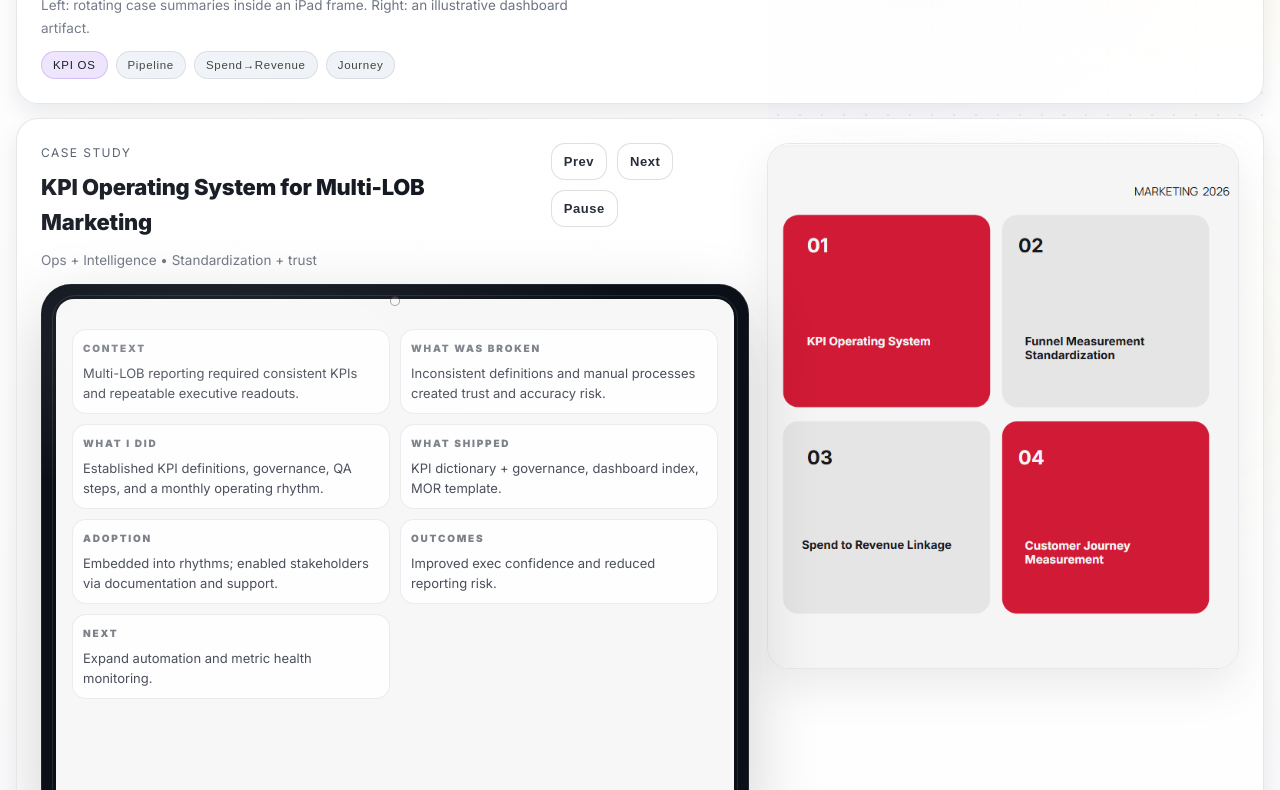
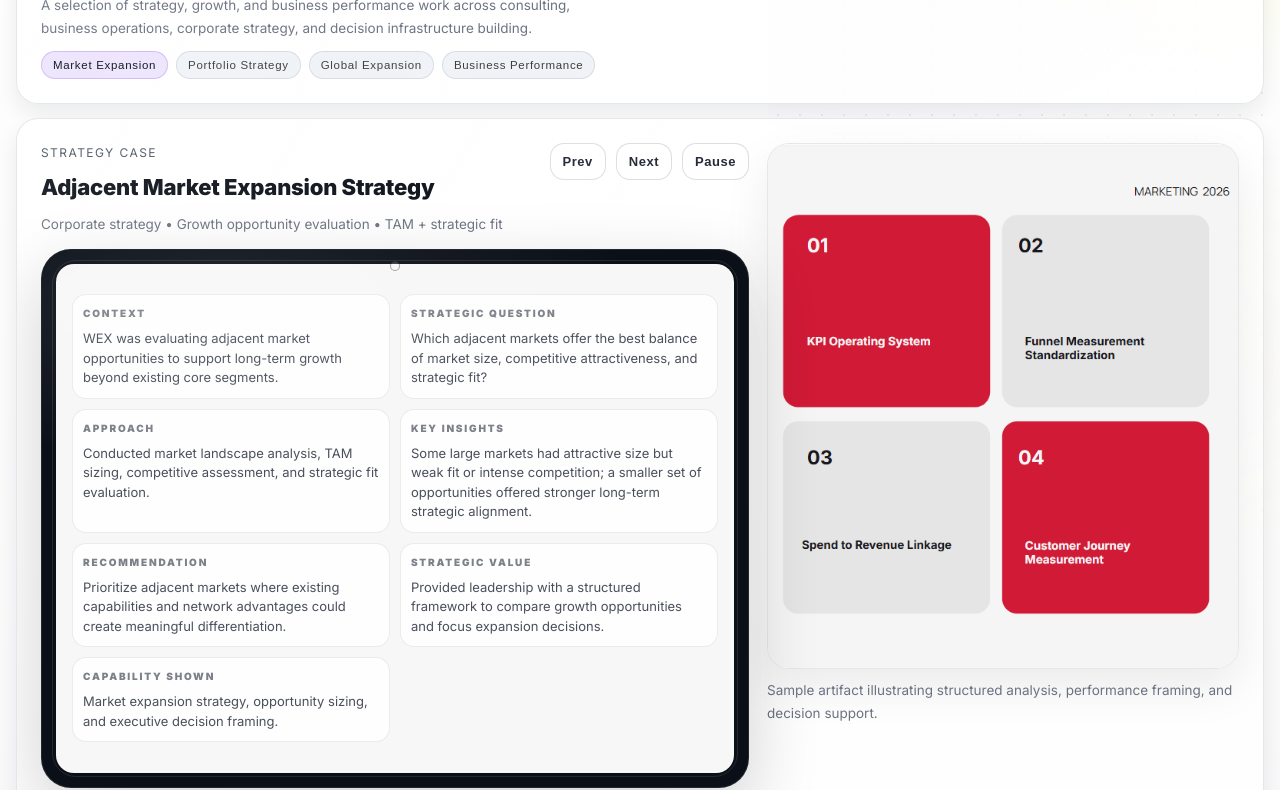
Before and after one commit to Jzhang1011/Jessie-portfolio, a plain HTML site: page case-studies.html in a window 1280 px wide. Shown: the part 203-993 px from the top of the page. Drawn offline with Linux system fonts and the light colour scheme.

Commit message:
Update case-studies.html

```diff
--- a/case-studies.html
+++ b/case-studies.html
@@ -3,7 +3,7 @@
 <head>
   <meta charset="utf-8" />
   <meta name="viewport" content="width=device-width, initial-scale=1" />
-  <title>Case Studies | Jessie Zhang</title>
+  <title>Strategy Case Studies | Jessie Zhang</title>
 
   <link rel="preconnect" href="https://fonts.googleapis.com">
   <link rel="preconnect" href="https://fonts.gstatic.com" crossorigin>
@@ -17,14 +17,14 @@
     <nav class="nav">
       <div class="brand">
         <div class="name">Jessie Zhang</div>
-        <div class="tag">Case Studies</div>
+        <div class="tag">Strategy Case Studies</div>
       </div>
       <div class="links">
         <a href="index.html">Home</a>
         <a href="impact.html">Impact</a>
         <a class="active" href="case-studies.html">Case Studies</a>
-        <a href="playbooks.html">Playbooks</a>
-        <a href="ai.html">AI</a>
+        <a href="playbooks.html">Frameworks</a>
+        <a href="ai.html">Decision Systems</a>
         <a href="about.html">About</a>
       </div>
     </nav>
@@ -33,25 +33,28 @@
   <main class="container">
     <!-- Header -->
     <section class="card">
-      <h1 style="margin-top:0">Case Studies</h1>
-      <p class="small">Left: rotating case summaries inside an iPad frame. Right: an illustrative dashboard artifact.</p>
+      <h1 style="margin-top:0">Strategy Case Studies</h1>
+      <p class="small">
+        A selection of strategy, growth, and business performance work across consulting, business operations,
+        corporate strategy, and decision infrastructure building.
+      </p>
 
       <div class="caseTabs" id="caseTabs" aria-label="Case selector">
-        <button class="chip" type="button" aria-pressed="true" data-case="kpi">KPI OS</button>
-        <button class="chip" type="button" aria-pressed="false" data-case="pipeline">Pipeline</button>
-        <button class="chip" type="button" aria-pressed="false" data-case="spend">Spend→Revenue</button>
-        <button class="chip" type="button" aria-pressed="false" data-case="journey">Journey</button>
+        <button class="chip" type="button" aria-pressed="true" data-case="market-expansion">Market Expansion</button>
+        <button class="chip" type="button" aria-pressed="false" data-case="portfolio">Portfolio Strategy</button>
+        <button class="chip" type="button" aria-pressed="false" data-case="global-expansion">Global Expansion</button>
+        <button class="chip" type="button" aria-pressed="false" data-case="branch-performance">Business Performance</button>
       </div>
     </section>
 
     <!-- Two-column viewer -->
     <section class="card" style="margin-top:14px">
       <div class="caseViewerGrid">
-        <!-- LEFT (70%): iPad frame -->
+        <!-- LEFT -->
         <div class="caseLeft">
           <div class="caseLeftHead">
             <div>
-              <div class="kicker">Case study</div>
+              <div class="kicker">Strategy case</div>
               <h2 id="caseTitle" style="margin:8px 0 0">—</h2>
               <p class="small" id="caseAngle" style="margin:8px 0 0">—</p>
             </div>
@@ -71,88 +74,94 @@
             </div>
             <div class="ipad-vert__camera"></div>
           </div>
-
-
         </div>
 
-        <!-- RIGHT (30%): static dashboard png -->
+        <!-- RIGHT -->
         <div class="caseRight">
           <a class="dashShot" href="assets/Dashboard.png" target="_blank" rel="noopener">
-            <img src="assets/Dashboard.png" alt="Dashboard example" loading="lazy">
-
+            <img src="assets/Dashboard.png" alt="Illustrative strategic framework artifact" loading="lazy">
           </a>
+          <p class="small" style="margin-top:10px">
+            Sample artifact illustrating structured analysis, performance framing, and decision support.
+          </p>
         </div>
       </div>
     </section>
 
-    <!-- AI CTA -->
+    <!-- Additional capability CTA -->
     <section class="card" style="margin-top:14px">
-      <h2>AI work</h2>
-      <p class="small">For MIA and MMM Copilot, see the AI page (includes governance + adoption details).</p>
+      <h2>Additional decision system work</h2>
+      <p class="small">
+        Beyond formal strategy projects, I’ve also built decision infrastructure that helps leadership connect
+        performance signals to investment decisions.
+      </p>
       <div class="btnrow">
-        <a class="btn" href="ai.html#mia">MIA Case →</a>
-        <a class="btn" href="ai.html#mmm">MMM Copilot Case →</a>
+        <a class="btn" href="ai.html#mia">AI Decision Support →</a>
+        <a class="btn" href="ai.html#mmm">Investment Decision Systems →</a>
       </div>
     </section>
 
     <script>
       (function(){
         const CASES = {
-          kpi: {
-            title: "KPI Operating System for Multi-LOB Marketing",
-            angle: "Ops + Intelligence • Standardization + trust",
+          "market-expansion": {
+            title: "Adjacent Market Expansion Strategy",
+            angle: "Corporate strategy • Growth opportunity evaluation • TAM + strategic fit",
             blocks: [
-              { k:"Context", t:"Multi-LOB reporting required consistent KPIs and repeatable executive readouts." },
-              { k:"What was broken", t:"Inconsistent definitions and manual processes created trust and accuracy risk." },
-              { k:"What I did", t:"Established KPI definitions, governance, QA steps, and a monthly operating rhythm." },
-              { k:"What shipped", t:"KPI dictionary + governance, dashboard index, MOR template." },
-              { k:"Adoption", t:"Embedded into rhythms; enabled stakeholders via documentation and support." },
-              { k:"Outcomes", t:"Improved exec confidence and reduced reporting risk." },
-              { k:"Next", t:"Expand automation and metric health monitoring." }
+              { k:"Context", t:"WEX was evaluating adjacent market opportunities to support long-term growth beyond existing core segments." },
+              { k:"Strategic question", t:"Which adjacent markets offer the best balance of market size, competitive attractiveness, and strategic fit?" },
+              { k:"Approach", t:"Conducted market landscape analysis, TAM sizing, competitive assessment, and strategic fit evaluation." },
+              { k:"Key insights", t:"Some large markets had attractive size but weak fit or intense competition; a smaller set of opportunities offered stronger long-term strategic alignment." },
+              { k:"Recommendation", t:"Prioritize adjacent markets where existing capabilities and network advantages could create meaningful differentiation." },
+              { k:"Strategic value", t:"Provided leadership with a structured framework to compare growth opportunities and focus expansion decisions." },
+              { k:"Capability shown", t:"Market expansion strategy, opportunity sizing, and executive decision framing." }
             ]
           },
-          pipeline: {
-            title: "Pipeline & Funnel Measurement Standardization",
-            angle: "Growth + Rev alignment • Lifecycle clarity",
+
+          "portfolio": {
+            title: "Portfolio Strategy & Divestment Analysis",
+            angle: "Portfolio strategy • Capital allocation • Structural market headwinds",
             blocks: [
-              { k:"Context", t:"Marketing and Sales needed a shared funnel truth for performance and planning." },
-              { k:"What was broken", t:"Ambiguous lifecycle definitions and inconsistent conversion views." },
-              { k:"What I did", t:"Defined stages, conversion metrics, and visibility that supports coverage discussions." },
-              { k:"What shipped", t:"Lifecycle map, funnel dashboard, coverage targets V1." },
-              { k:"Adoption", t:"Aligned stakeholders on definitions and usage in operating rhythms." },
-              { k:"Outcomes", t:"Clearer accountability and improved planning inputs." },
-              { k:"Next", t:"Instrument buying-group and channel-level diagnostics." }
+              { k:"Context", t:"During a portfolio review, leadership needed to determine whether one CPS product remained strategically viable." },
+              { k:"Strategic question", t:"Should WEX continue investing in this product, or reallocate resources toward higher-value opportunities?" },
+              { k:"Approach", t:"Assessed market trends, growth outlook, product performance, competitive dynamics, and reinvestment vs. divestment scenarios." },
+              { k:"Key insights", t:"The product faced structural market headwinds and weaker long-term growth potential relative to other portfolio options." },
+              { k:"Recommendation", t:"Recommended divestment to allow capital and leadership focus to shift toward higher-growth areas." },
+              { k:"Strategic value", t:"Supported portfolio optimization and more disciplined allocation of investment across the business." },
+              { k:"Capability shown", t:"Portfolio strategy, investment tradeoff analysis, and strategic prioritization." }
             ]
           },
-          spend: {
-            title: "Spend → Revenue Linkage (Finance-grade Reporting)",
-            angle: "Ops + Finance alignment • ROI credibility",
+
+          "global-expansion": {
+            title: "Global Expansion Target Evaluation",
+            angle: "International strategy • Trade-off analysis • Market entry prioritization",
             blocks: [
-              { k:"Context", t:"Expense lived outside core performance tools; leaders needed credible connection to outcomes." },
-              { k:"What was broken", t:"Hard to reconcile expense, performance, and revenue across systems." },
-              { k:"What I did", t:"Defined mappings, reconciliation logic, and audit-friendly reporting views." },
-              { k:"What shipped", t:"Spend mappings, linked datasets, ROI views used in readouts." },
-              { k:"Adoption", t:"Enabled stakeholders with documentation and repeatable views." },
-              { k:"Outcomes", t:"Stronger budget allocation discussions grounded in consistent data." },
-              { k:"Next", t:"Expand to journey-level unit economics and incrementality." }
+              { k:"Context", t:"A TPG-managed pharmaceutical company was evaluating markets for global expansion." },
+              { k:"Strategic question", t:"Which expansion targets offered the strongest combination of regulatory feasibility, market opportunity, and economic attractiveness?" },
+              { k:"Approach", t:"Built a comparative framework evaluating regulatory barriers, market size, growth potential, and economic viability across candidate markets." },
+              { k:"Key insights", t:"Some markets offered attractive size but difficult regulatory hurdles; others had faster entry but lower long-term upside." },
+              { k:"Recommendation", t:"Prioritize markets balancing realistic entry feasibility with meaningful strategic growth potential." },
+              { k:"Strategic value", t:"Enabled leadership to compare global expansion paths using a structured trade-off framework rather than market size alone." },
+              { k:"Capability shown", t:"International growth strategy, market evaluation, and decision trade-off framing." }
             ]
           },
-          journey: {
-            title: "Customer Journey Measurement Framework",
-            angle: "Growth + Ops • Prioritize and optimize journeys",
+
+          "branch-performance": {
+            title: "Branch Performance Strategy",
+            angle: "Business performance • Commercial effectiveness • Operational strategy",
             blocks: [
-              { k:"Context", t:"Needed a structured way to prioritize journeys and focus optimization effort." },
-              { k:"What was broken", t:"Too many potential journeys; unclear KPI ownership and instrumentation requirements." },
-              { k:"What I did", t:"Built journey KPI mapping, prioritization criteria, and a repeatable optimization loop." },
-              { k:"What shipped", t:"Journey scorecard, KPI tree per stage, instrumentation checklist, test backlog template." },
-              { k:"Adoption", t:"Embedded into planning and readouts to keep focus on highest-leverage journeys." },
-              { k:"Outcomes", t:"Clearer prioritization and faster movement from insight to action." },
-              { k:"Next", t:"Layer in experimentation and incrementality by journey." }
+              { k:"Context", t:"Capital One launched TV advertising to drive mortgage demand, but branch-level results varied significantly." },
+              { k:"Strategic question", t:"Why were some branches seeing meaningful lift while others showed little improvement?" },
+              { k:"Approach", t:"Analyzed branch performance pre/post campaign, segmented branches into performance clusters, and identified operational differences." },
+              { k:"Key insights", t:"High-performing branches were already effective at lead conversion; mid-performing branches benefited most from advertising; low-performing branches lacked the operational capability to convert demand." },
+              { k:"Recommendation", t:"Standardize lead identification and conversion practices using best practices from top-performing branches." },
+              { k:"Strategic value", t:"Improved the effectiveness of marketing investment by linking commercial performance with operating capability." },
+              { k:"Capability shown", t:"Business performance strategy, operational diagnosis, and ROI improvement." }
             ]
           }
         };
 
-        const CASE_KEYS = ["kpi","pipeline","spend","journey"];
+        const CASE_KEYS = ["market-expansion","portfolio","global-expansion","branch-performance"];
 
         const caseTitle = document.getElementById("caseTitle");
         const caseAngle = document.getElementById("caseAngle");
@@ -162,9 +171,8 @@
         const prevBtn = document.getElementById("casePrev");
         const nextBtn = document.getElementById("caseNext");
         const pauseBtn = document.getElementById("casePause");
-        const cycleStatus = document.getElementById("caseCycleStatus");
 
-        let active = "kpi";
+        let active = "market-expansion";
         let paused = false;
         let timer = null;
 
@@ -191,7 +199,6 @@
           caseScreen.classList.add("csFadeIn");
 
           tabs.forEach(b => b.setAttribute("aria-pressed", (b.dataset.case === active).toString()));
-          cycleStatus.textContent = paused ? "Auto-rotate paused" : "Auto-rotating cases";
         }
 
         function nextCase(){
@@ -199,6 +206,7 @@
           active = CASE_KEYS[(i + 1) % CASE_KEYS.length];
           render();
         }
+
         function prevCase(){
           const i = CASE_KEYS.indexOf(active);
           active = CASE_KEYS[(i - 1 + CASE_KEYS.length) % CASE_KEYS.length];
@@ -207,39 +215,51 @@
 
         function start(){
           stop();
-          timer = setInterval(() => { if (!paused) nextCase(); }, CASE_MS);
+          timer = setInterval(() => {
+            if (!paused) nextCase();
+          }, CASE_MS);
         }
+
         function stop(){
           if (timer) clearInterval(timer);
           timer = null;
         }
 
-        nextBtn.addEventListener("click", () => { paused = true; pauseBtn.textContent = "Resume"; nextCase(); });
-        prevBtn.addEventListener("click", () => { paused = true; pauseBtn.textContent = "Resume"; prevCase(); });
+        nextBtn.addEventListener("click", () => {
+          paused = true;
+          pauseBtn.textContent = "Resume";
+          nextCase();
+        });
+
+        prevBtn.addEventListener("click", () => {
+          paused = true;
+          pauseBtn.textContent = "Resume";
+          prevCase();
+        });
 
         pauseBtn.addEventListener("click", () => {
           paused = !paused;
           pauseBtn.textContent = paused ? "Resume" : "Pause";
-          render();
         });
 
         tabs.forEach(btn => {
           btn.addEventListener("click", () => {
             active = btn.dataset.case;
-            paused = true; // pause when user selects manually
+            paused = true;
             pauseBtn.textContent = "Resume";
             render();
           });
         });
 
-        // pause auto rotate while reading
-        caseScreen.addEventListener("mouseenter", () => { paused = true; pauseBtn.textContent = "Resume"; render(); });
+        caseScreen.addEventListener("mouseenter", () => {
+          paused = true;
+          pauseBtn.textContent = "Resume";
+        });
 
         render();
         start();
       })();
     </script>
-
   </main>
 
   <footer class="footer">© Jessie Zhang</footer>
```
